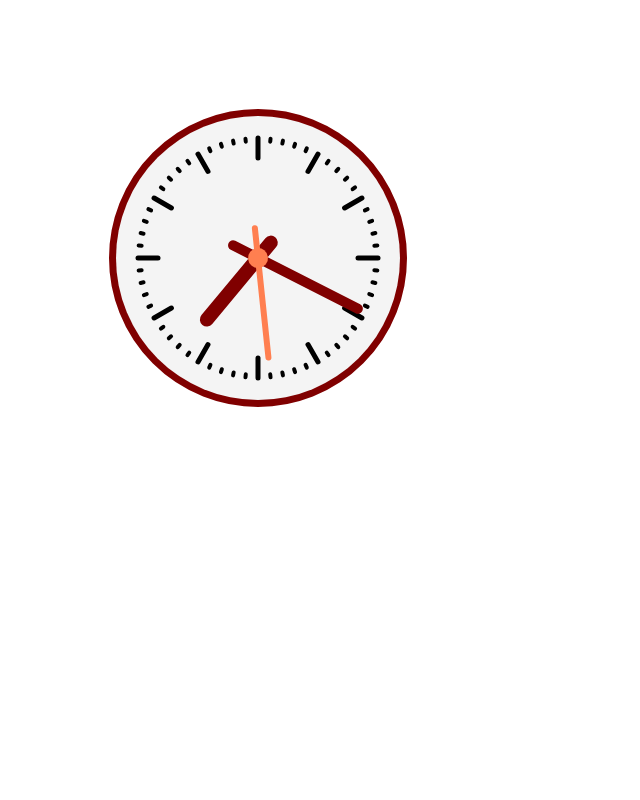
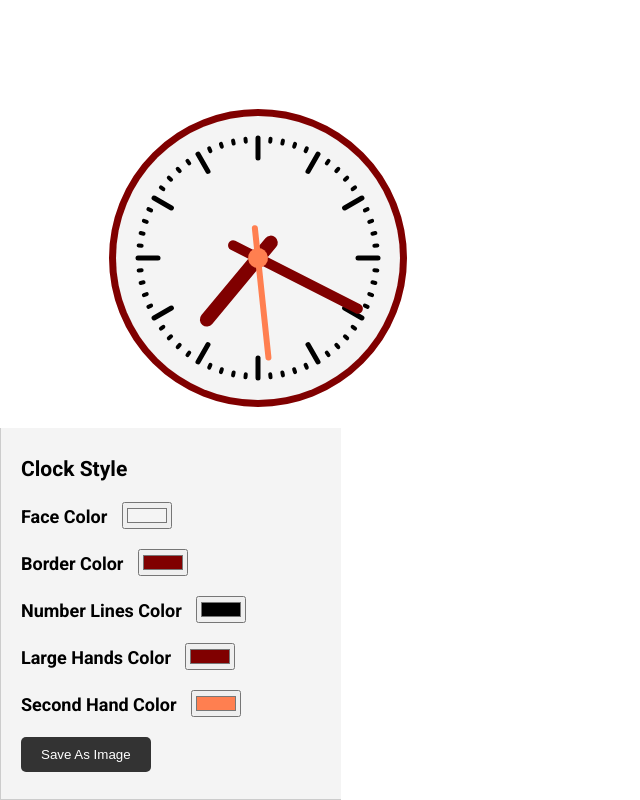
Before and after one commit to pjblitz86/JS-animated-clock, a plain HTML site: page index.html in a window 1280 px wide. Shown: the whole page, without its empty margins (0-640 px from the left). Drawn offline with Linux system fonts and the light colour scheme.

Commit message:
css, changing clock colors

```diff
--- a/index.html
+++ b/index.html
@@ -1,14 +1,46 @@
 <!DOCTYPE html>
 <html lang="en">
+
   <head>
     <meta charset="UTF-8" />
     <meta http-equiv="X-UA-Compatible" content="IE=edge" />
     <meta name="viewport" content="width=device-width, initial-scale=1.0" />
+    <link rel="stylesheet" href="style.css" />
     <script src="script.js" defer></script>
 
     <title>Animated Clock</title>
   </head>
+
   <body>
+    <div class="card">
+      <h3>Clock Style</h3>
+      <form>
+        <div class="form-input">
+          <label for="face-color">Face Color</label>
+          <input type="color" value="#f4f4f4" id="face-color" />
+        </div>
+        <div class="form-input">
+          <label for="border-color">Border Color</label>
+          <input type="color" value="#800000" id="border-color" />
+        </div>
+        <div class="form-input">
+          <label for="line-color">Number Lines Color</label>
+          <input type="color" value="#000000" id="line-color" />
+        </div>
+        <div class="form-input">
+          <label for="large-hand-color">Large Hands Color</label>
+          <input type="color" value="#800000" id="large-hand-color" />
+        </div>
+        <div class="form-input">
+          <label for="second-hand-color">Second Hand Color</label>
+          <input type="color" value="#FF7F50" id="second-hand-color" />
+        </div>
+        <div class="form-input">
+          <button id="save-btn" type="submit">Save As Image</button>
+        </div>
+      </form>
+    </div>
     <canvas id="canvas" width="500" height="500"></canvas>
   </body>
+
 </html>
--- a/script.js
+++ b/script.js
@@ -1,3 +1,9 @@
+const faceColor = document.getElementById('face-color');
+const borderColor = document.getElementById('border-color');
+const lineColor = document.getElementById('line-color');
+const largeHandColor = document.getElementById('large-hand-color');
+const secondHandColor = document.getElementById('second-hand-color');
+
 function clock() {
   const now = new Date();
   const canvas = document.getElementById('canvas');
@@ -19,7 +25,8 @@ function clock() {
   ctx.save();
   ctx.beginPath();
   ctx.lineWidth = 14;
-  ctx.strokeStyle = '#800000';
+  ctx.strokeStyle = borderColor.value;
+  ctx.fillStyle = faceColor.value;
   ctx.arc(0, 0, 142, 0, Math.PI * 2, true);
   ctx.stroke();
   ctx.fill();
@@ -27,6 +34,7 @@ function clock() {
 
   // Draw hour lines
   ctx.save();
+  ctx.strokeStyle = lineColor.value;
   for (let i = 0; i < 12; i++) {
     ctx.beginPath();
     ctx.rotate(Math.PI / 6);
@@ -38,6 +46,7 @@ function clock() {
 
   // Draw minute lines
   ctx.save();
+  ctx.strokeStyle = lineColor.value;
   ctx.lineWidth = 4;
   for (let i = 0; i < 60; i++) {
     // dont put min line where hour line already is
@@ -63,7 +72,7 @@ function clock() {
   ctx.rotate(
     (Math.PI / 6) * hr + (Math.PI / 360) * min + (Math.PI / 21600) * sec
   );
-  ctx.strokeStyle = '#800000';
+  ctx.strokeStyle = largeHandColor.value;
   ctx.lineWidth = 14;
   ctx.beginPath();
   ctx.moveTo(-20, 0);
@@ -74,7 +83,7 @@ function clock() {
   // Draw min hand
   ctx.save();
   ctx.rotate((Math.PI / 30) * min + (Math.PI / 1800) * sec);
-  ctx.strokeStyle = '#800000';
+  ctx.strokeStyle = largeHandColor.value;
   ctx.lineWidth = 10;
   ctx.beginPath();
   ctx.moveTo(-28, 0);
@@ -85,8 +94,8 @@ function clock() {
   // Draw sec hand
   ctx.save();
   ctx.rotate((sec * Math.PI) / 30);
-  ctx.strokeStyle = '#FF7F50';
-  ctx.fillStyle = '#FF7F50';
+  ctx.strokeStyle = secondHandColor.value;
+  ctx.fillStyle = secondHandColor.value;
   ctx.lineWidth = 6;
   ctx.beginPath();
   ctx.moveTo(-30, 0);
--- /dev/null
+++ b/style.css
@@ -0,0 +1,35 @@
+@import url('https://fonts.googleapis.com/css2?family=Roboto:wght@300;400;700&display=swap');
+
+body {
+  font-family: 'Roboto', sans-serif;
+  font-size: 18px;
+}
+
+button {
+  background: #333;
+  color: #fff;
+  border: 0;
+  padding: 10px 20px;
+  border-radius: 5px;
+  cursor: pointer;
+}
+
+.card {
+  background: #f4f4f4;
+  border-left: 1px solid #ccc;
+  border-bottom: 1px solid #ccc;
+  padding: 7px 20px;
+  width: 300px;
+  position: absolute;
+  bottom: 0;
+  left: 0;
+}
+
+.form-input {
+  margin-bottom: 20px;
+}
+
+label {
+  margin-right: 10px;
+  font-weight: bold;
+}
```
